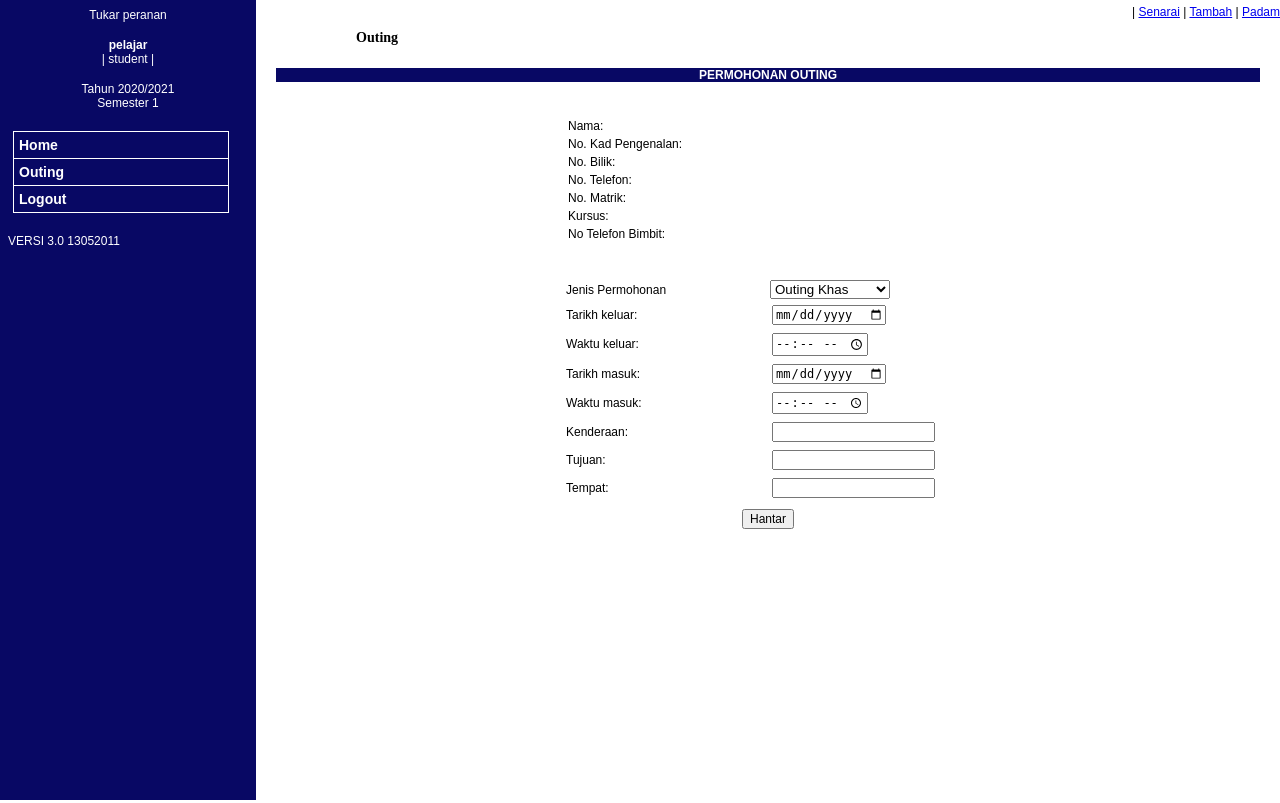
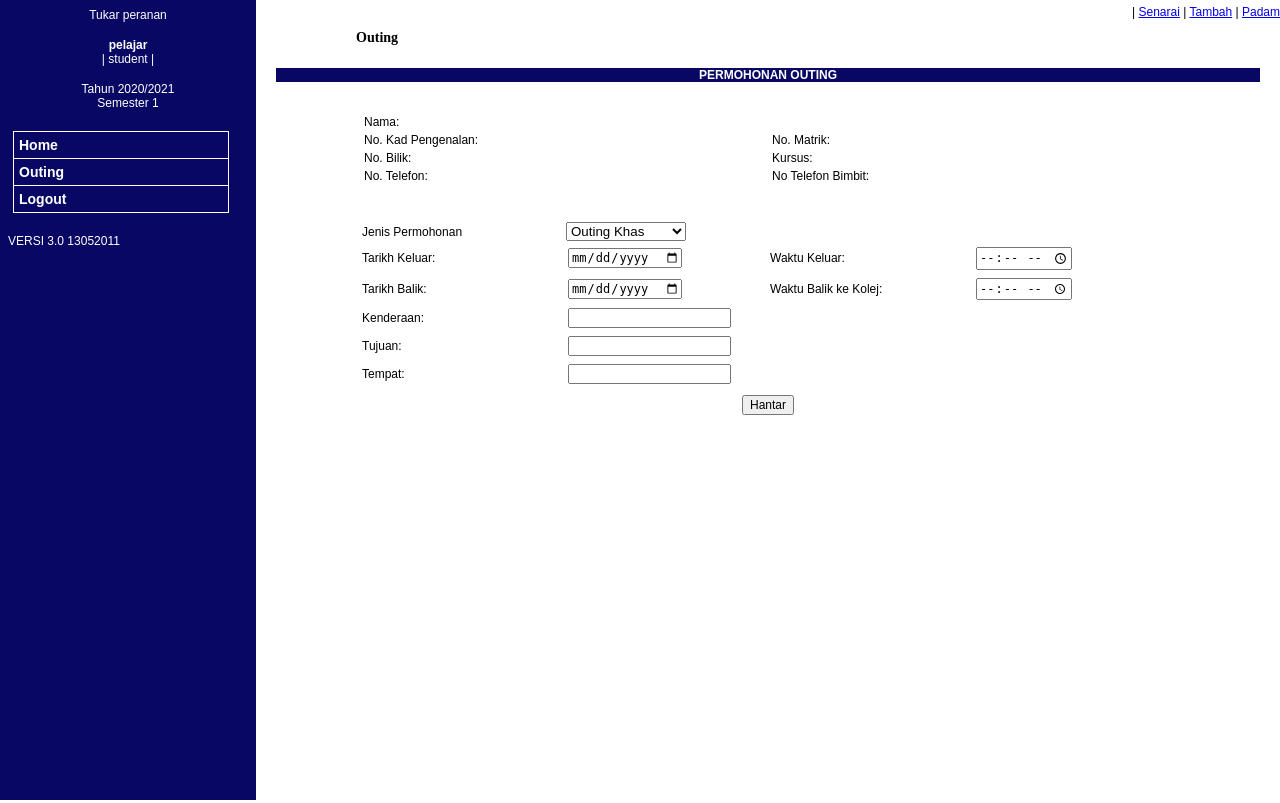
Before and after one commit to autumnlewjb/KmppMISClone, a Flask app: template templates/student/outing_apply.html in a window 1280 px wide. Run offline with Flask 2, Linux system fonts and the light colour scheme; the template is opened without the code that fills it, so the values that code supplies are empty.

Commit message:
arrange elements

```diff
--- a/templates/student/outing_apply.html
+++ b/templates/student/outing_apply.html
@@ -17,7 +17,7 @@
     </div>
     <div class="student-details">
         <table>
-            <th>
+            <tbody>
                 <tr>
                     <td><label>Nama: </label></td>
                     <td>{{ student.name }}</td>
@@ -25,28 +25,22 @@
                 <tr>
                     <td><label>No. Kad Pengenalan: </label></td>
                     <td>{{ student.ic_no }}</td>
+                    <td><label>No. Matrik: </label></td>
+                    <td>{{ student.matrics_no }}</td>
                 </tr>
                 <tr>
                     <td><label>No. Bilik: </label></td>
                     <td>{{ student.room_no }}</td>
+                    <td><label>Kursus: </label></td>
+                    <td>{{ student.course }}</td>
                 </tr>
                 <tr>
                     <td><label>No. Telefon: </label></td>
                     <td>{{ student.tel_no }}</td>
-                </tr>
-                <tr>
-                    <td><label>No. Matrik: </label></td>
-                    <td>{{ student.matrics_no }}</td>
-                </tr>
-                <tr>
-                    <td><label>Kursus: </label></td>
-                    <td>{{ student.course }}</td>
-                </tr>
-                <tr>
                     <td><label>No Telefon Bimbit: </label></td>
                     <td>{{ student.hp_no }}</td>
                 </tr>
-            </th>
+            </tbody>
         </table>
     </div>
     <div class="outing-form">
@@ -62,26 +56,23 @@
                         </select>
                     </td>
                 </tr>
+
                 <tr>
-                    <td>Tarikh keluar: </td>
+                    <td>Tarikh Keluar: </td>
                     <td>
                         <input type="date" id="out-date" name="out-date">
                     </td>
-                </tr>
-                <tr>
-                    <td>Waktu keluar: </td>
+                    <td>Waktu Keluar: </td>
                     <td>
                         <input type="time" id="out-time" name="out-time">
                     </td>
                 </tr>
                 <tr>
-                    <td>Tarikh masuk: </td>
+                    <td>Tarikh Balik: </td>
                     <td>
                         <input type="date" id="in-date" name="in-date">
                     </td>
-                </tr>
-                <tr>
-                    <td>Waktu masuk: </td>
+                    <td>Waktu Balik ke Kolej: </td>
                     <td>
                         <input type="time" id="in-time" name="in-time">
                     </td>
@@ -105,7 +96,7 @@
                     </td>
                 </tr>
                 <tr>
-                    <td colspan="2" style="text-align: center;">
+                    <td colspan="4" style="text-align: center;">
                         <input type="submit" name="submit" id="submit" value="Hantar" style="margin: 5px;">
                     </td>
                 </tr>
```
